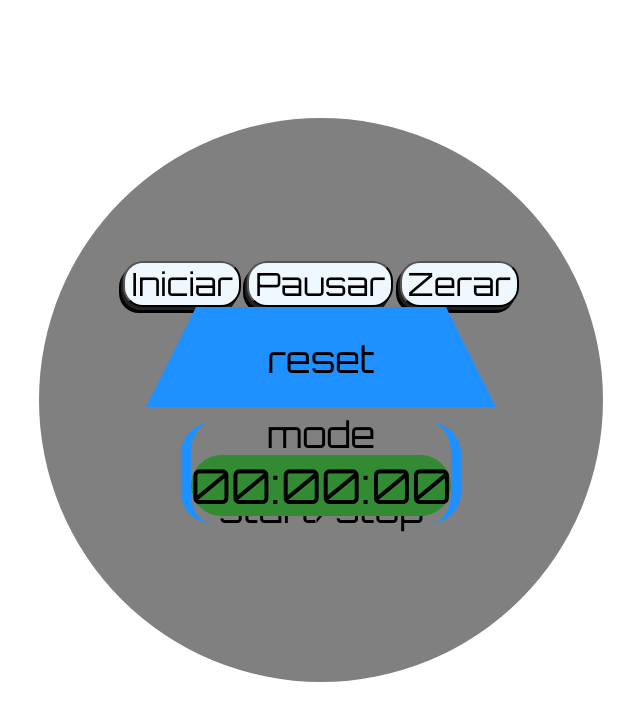
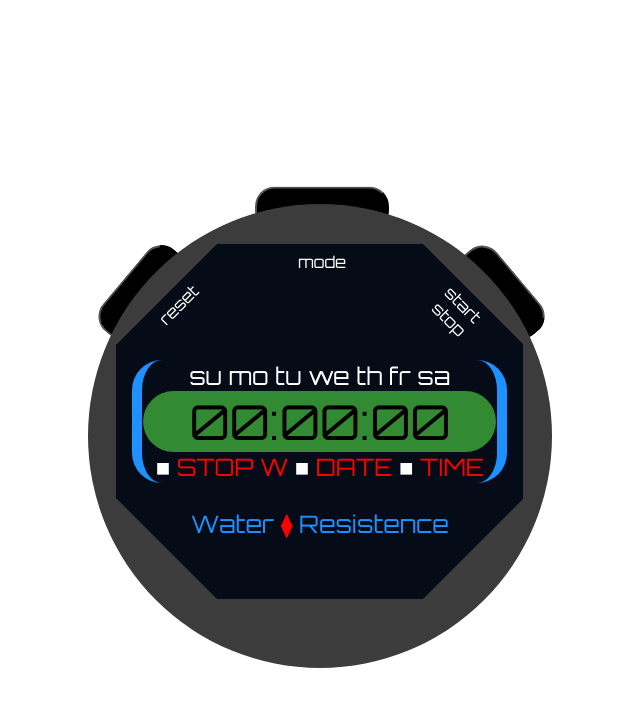
Before and after one commit to AndreAilton/Timer, a plain HTML site: page index.html in a window 1280 px wide. Shown: the whole page, without its empty margins (319-959 px from the left). Drawn offline with Linux system fonts and the light colour scheme.

Commit message:
Cronometro Finalizado

```diff
--- a/index.html
+++ b/index.html
@@ -7,27 +7,46 @@
     <link rel="stylesheet" href="style.css">
 </head>
 <body>
-    <div class="Container">
+    <div class="Cronometer">
+
         <div class="Buttons">
+            <button class="Zerar">Zerar</button>
+            <button class="Pausar">Pausar</button>
             <button class="Iniciar">Iniciar</button>
-            <button class="Pausar">Pausar</button>
-            <button class="Zerar">Zerar</button>
         </div>
 
-        <div class="trapesio">
-            <div class="TextButtons">
-                <h2>reset</h2>
-                <h2>mode</h2>
-                <h2>start/stop</h2>
+        <div class="Container">
+
+
+            <div class="TimerBody">
+                <div class="trapesio">
+                    <div class="TextButtons">
+                        <span>reset</span>
+                        <span>mode</span>
+                        <span>start<br>stop</span>
+                    </div>
+
+                </div>
+                <div class="retangle">
+
+                    <div class="display">
+                        <span>su mo tu we th fr sa</span>
+                        <div class="Cronometro"><h1 class="Exibir">00:00:00</h1></div>
+                        <span> <span style="color: white;">■</span> STOP W <span style="color: white;">■</span> DATE <span style="color: white;">■</span> TIME</span>
+                    </div>
+                </div>
+
+                <div class="trapesioI">
+
+                </div>
+                <span class="WaterSpan">Water <span style="color: red;">⧫</span> Resistence</span>
+
             </div>
-        </div>
-
-        <div class="display">
-            <div class="Cronometro"><h1 class="Exibir">00:00:00</h1></div>
-        </div>
 
 
 
+
+        </div>
     </div>
     <script src="script.js"></script>
 </body>
--- a/script.js
+++ b/script.js
@@ -43,7 +43,14 @@ function IniciarContagem(){
 }
 
 Iniciar.addEventListener("click",()=> {
-    IniciarContagem()
+    if(Rodando === true){
+        clearInterval(Intervalo)
+        Rodando = false
+    }
+    else {
+        IniciarContagem()
+    }
+
 })
 
 Pausar.addEventListener("click",()=> {
--- a/style.css
+++ b/style.css
@@ -1,9 +1,15 @@
 @import url('https://fonts.googleapis.com/css2?family=Orbitron:wght@400..900&display=swap');
+
+:root {
+    --cor-primaria: #050C17;
+}
 
 
 * {
     font-family:  "Orbitron", Helvetica, sans-serif;
     font-weight: 100;
+    margin: 0;
+    padding: 0;
 }
 
 body {
@@ -14,78 +20,154 @@ body {
     margin: 0;
 }
 
+.Cronometer {
+  top: 20%;
+  position: absolute;
+}
 .Container {
+    position: absolute;
+    display: flex;
+    justify-content: center;
+    align-items: center;
+
+    background-color: rgb(61, 60, 60);
+    padding: 2rem;
+    border-radius: 50px;
+    pointer-events: none; /* Ignora cliques nesta div */
+
+
+    height: 400px;
+    width: 400px;
+    border-radius: 100%;
+    overflow: hidden;
+}
+
+
+.TimerBody {
+
     display: flex;
     flex-direction: column;
     align-items: center;
-    justify-content: center;
 
-    background-color: grey;
-    padding: 2rem;
-    border-radius: 50px;
+    font-size: 1.5rem;
     text-align: center;
-    font-size: 1.5rem;
-    height: 500px;
-    width: 500px;
-    border-radius: 100%;
 }
 
 Button {
-    background-color: aliceblue;
+    background-color: black;
     border-radius: 20px;
     font-size: 2rem;
     cursor: pointer;
-    box-shadow: -2px 3px 0 #222, -4px 6px 0 #000;
+
 }
 
-Button:active {
-    transform: translateY(4px);
-    box-shadow: 0 2px 5px rgba(0, 0, 0, 0.5);
-}
 
 .Cronometro {
     background-color: rgb(50, 138, 50);
     border-radius: 40px;
 }
 
+.Buttons {
+  position: relative;
+  display: flex;
+  transform: translate(0,250%);
+  gap: 60px;
+
+}
+
+.Buttons Button:nth-child(1) {
+  transform: rotate(-50deg);
+}
+
+.Buttons Button:nth-child(1):active {
+  transform: rotate(-50deg) translate(0%,25%);
+}
+.Buttons Button:nth-child(2) {
+  transform: translate(0,-190%);
+}
+
+.Buttons Button:nth-child(2):active {
+  transform: translate(0,-170%);
+}
+
+.Buttons Button:nth-child(3) {
+  transform: rotate(50deg);
+}
+
+.Buttons Button:nth-child(3):active {
+  transform: rotate(50deg) translate(0%,25%);
+}
+
+/* Corpo do Display */
 .trapesio {
-    width: 50%;
+
+    width: 40%;
     height: 0;
-    border-bottom: 100px solid #1e90ff;
-    border-left: 50px solid transparent;
-    border-right: 50px solid transparent;
+    color: white;
+    border-bottom: 100px solid var(--cor-primaria);
+    border-left: 100px solid transparent;
+    border-right: 100px solid transparent;
   }
 
-  .trapesio::after {
-    content: " ";
-
-    height: 0;
+  .TextButtons {
+    display: flex;
+    justify-content: center;
+    font-size: 1rem;
+    margin-top: 3rem;
+    gap: 5.5rem;
 
   }
 
+  .TextButtons span:nth-child(1) {
+    color: white;
+    transform: rotate(-45deg);
+  }
+  .TextButtons span:nth-child(2) {
+    transform:translate(0,-100%)
+  }
+  .TextButtons span:nth-child(3) {
+    transform: rotate(45deg);
+  }
+
+
   .retangle {
-    width: 150px;
-    height: 80px;
-    background-color: red;
-    border-left: 50px solid ;
-    border-right: 50px solid ;
+    width: 79%;
+    height: 30%;
+    background-color: var(--cor-primaria);
+
   }
 
 
   .trapesioI {
-    width: 50%;
-    height: 0;
-    border-top: 100px solid #1e90ff;
-    border-left: 50px solid transparent;
-    border-right: 50px solid transparent;
+    width: 40%;
+    color: white;
+    font-size: 1rem;
+    border-top: 100px solid var(--cor-primaria);
+    border-left: 100px solid transparent;
+    border-right: 100px solid transparent;
+    overflow: hidden;
   }
 
+
+.WaterSpan {
+    transform: translate(0,-300%);
+    color: #1e90ff;
+}
+
+
   .display {
-
+    height: 80%;
     border-radius: 30px;
-    height: 20%;
+    padding: 1px;
     margin: 1rem;
     border-left: 10px solid #1e90ff;
     border-right: 10px solid #1e90ff;
 
   }
+.display span {
+    color: white;
+}
+
+  .retangle span:nth-child(3) {
+    color: red;
+  }
```
